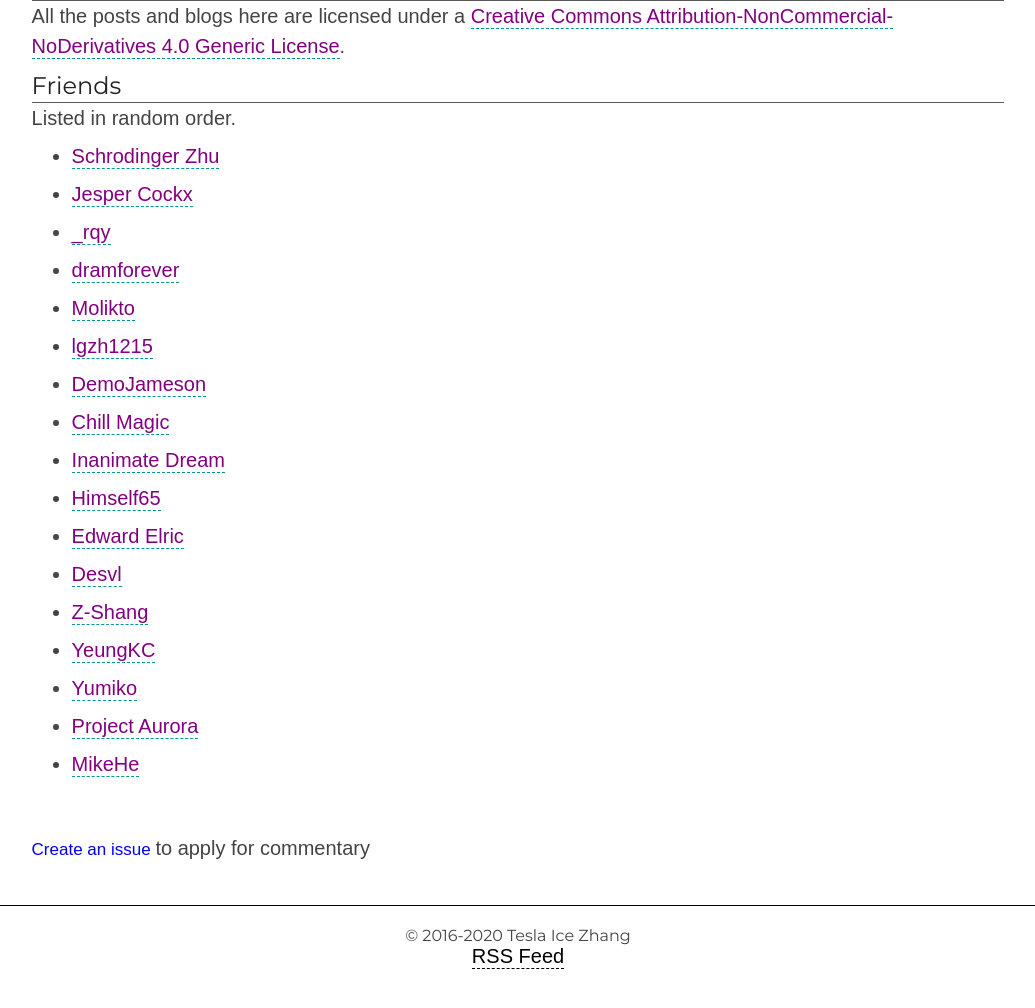
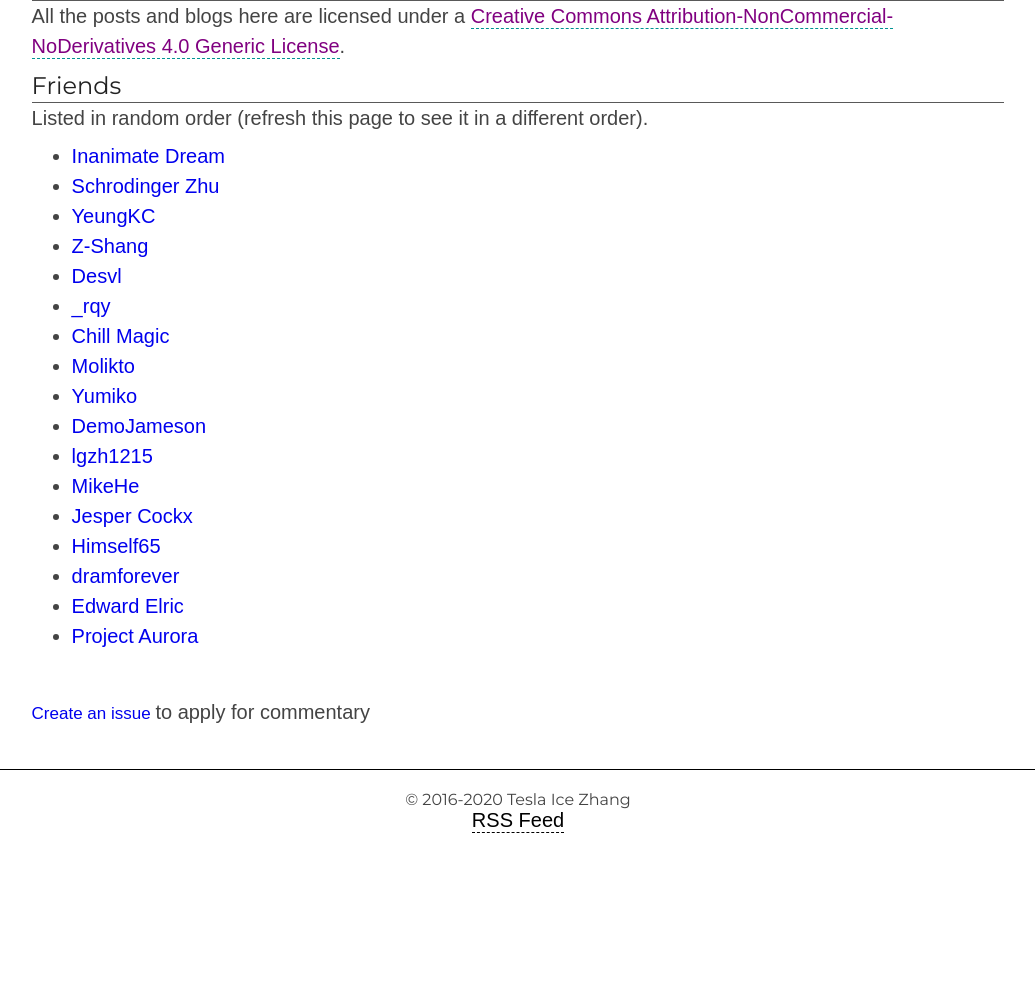
Before and after one commit to anqurvanillapy/ice1000.github.io, a Jekyll site: the page built from assets/pages/about.md, in a window 1280 px wide and 1400 px high, scrolled down 679 px. Shown: the part 380-1388 px from the top of the window, without its empty margins (122-1157 px from the left). Built offline with Jekyll 4.4.1, drawn with Linux system fonts in a browser that asks for light colours; after the commit the page ends 1943 px from its top, so only the background shows below that.

Commit message:
Make friends unordered

```diff
--- a/assets/pages/about.md
+++ b/assets/pages/about.md
@@ -79,8 +79,16 @@ Creative Commons Attribution-NonCommercial-NoDerivatives 4.0 Generic License</a>
 
 ## Friends
 
-Listed in random order.<br/>
+Listed in random order (refresh this page to see it in a different order).<br/>
 
+<ul id="shuffle">
 {% for link in site.data.links %}
-+ [{{ link.name }}]({{ link.url }})
+<li><a href="{{ link.url }}">{{ link.name }}</a></li>
 {% endfor %}
+</ul>
+<script>
+var ul = document.getElementById('shuffle');
+for (var i = ul.children.length; i >= 0; i--) {
+  ul.appendChild(ul.children[Math.random() * i | 0]);
+}
+</script>
```
Also changed, not shown: _includes/head.html (line endings or trailing spaces).
